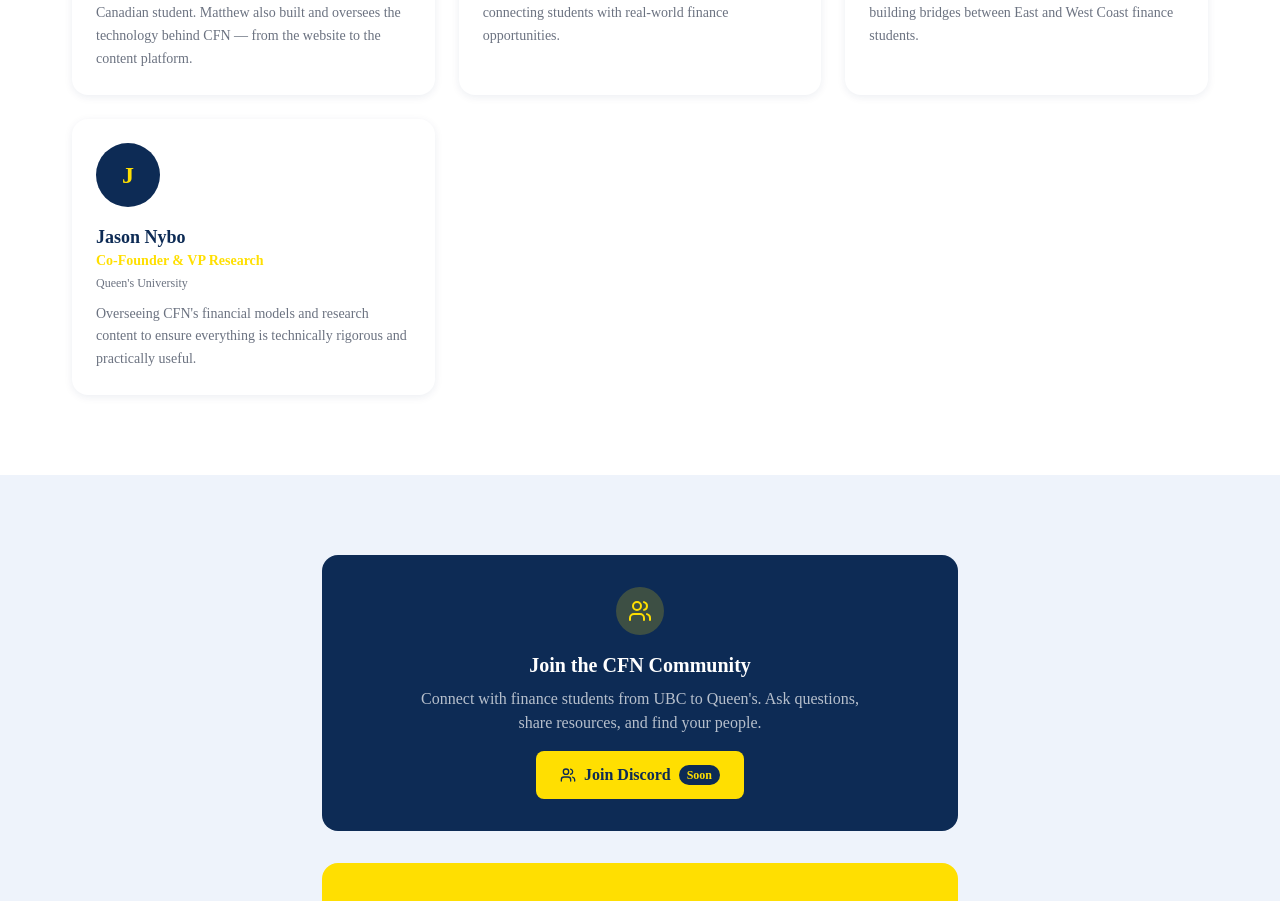
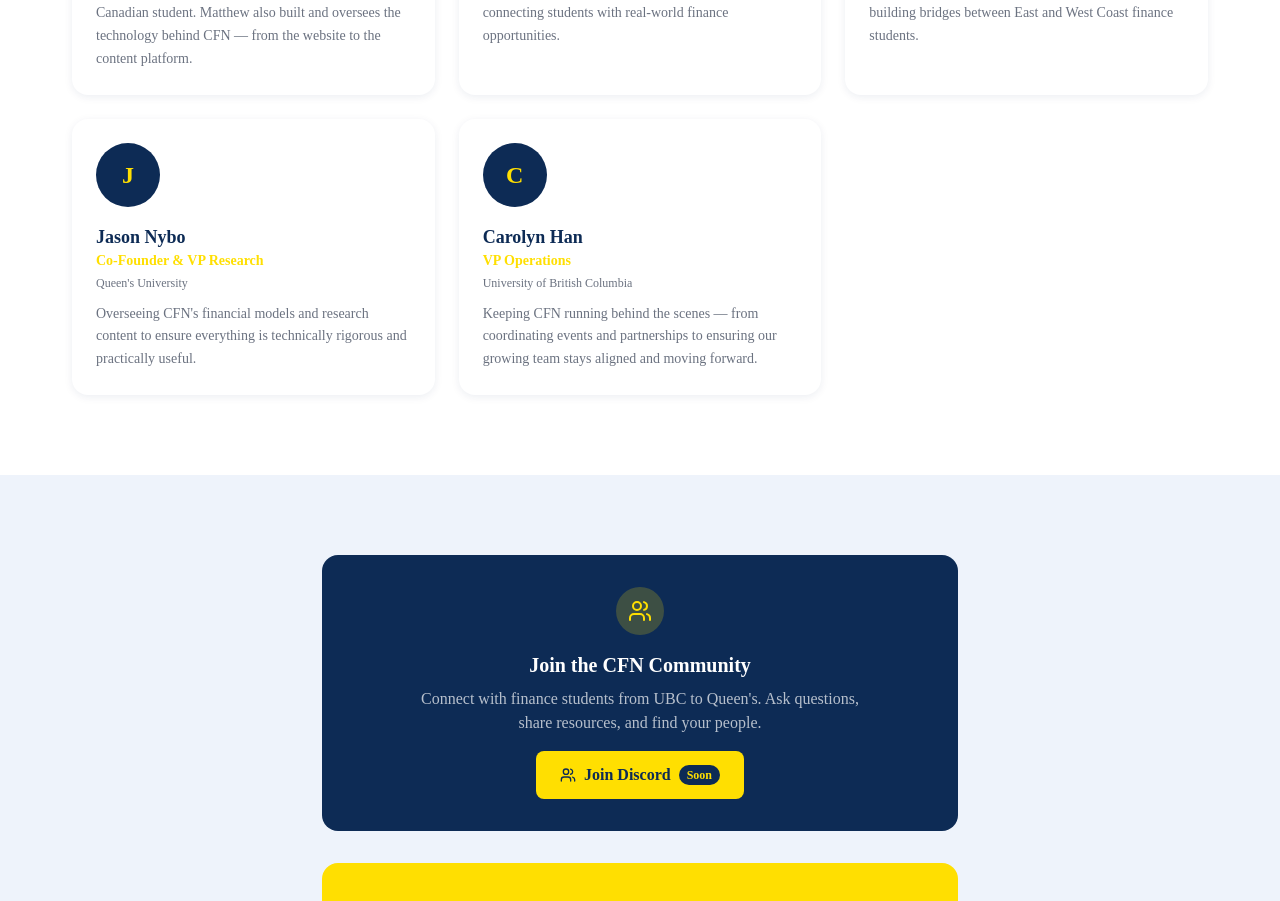
Before and after one commit to matthewn-g/CFN-website, a Next.js app: page /about in a window 1280 px wide. Shown: the part 2064-2965 px from the top of the page. Built offline with nearby package versions, Linux system fonts and the light colour scheme; no server answers.

Commit message:
new member meet the team

```diff
--- a/src/data/team.ts
+++ b/src/data/team.ts
@@ -33,4 +33,12 @@ export const teamMembers: TeamMember[] = [
     photo:    "/images/team/placeholder.jpg",
     school:   "Queen's University",
   },
+  {
+    id:       "carolyn",
+    name:     "Carolyn Han",
+    role:     "VP Operations",
+    bio:      "Keeping CFN running behind the scenes — from coordinating events and partnerships to ensuring our growing team stays aligned and moving forward.",
+    photo:    "/images/team/placeholder.jpg",
+    school:   "University of British Columbia",
+  },
 ];
```
